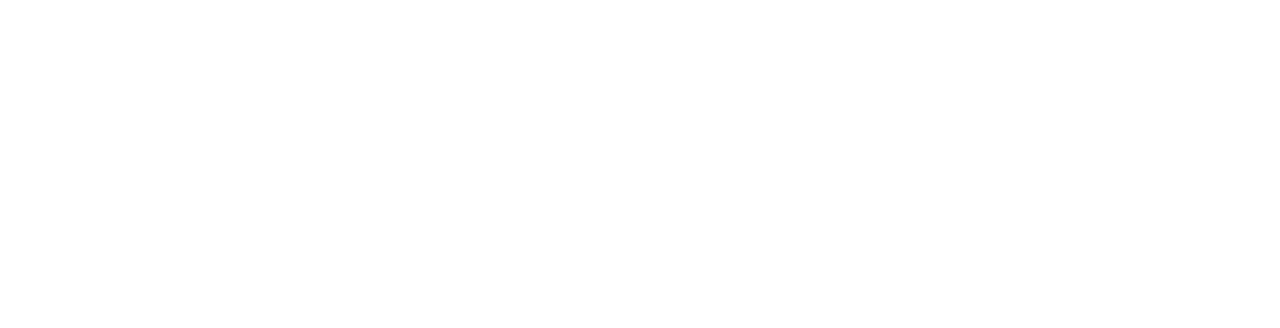
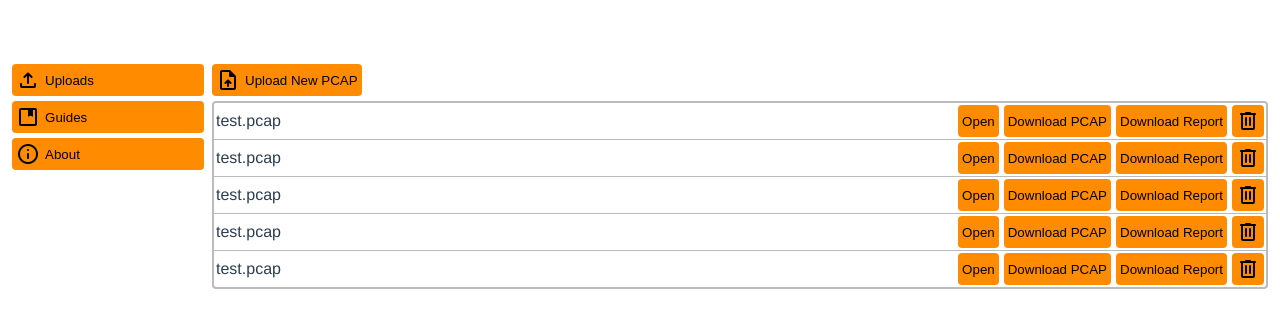
Before and after one commit to DPUSEC/PCAP-Analyzer, a Vue app in the folder frontend/: page /dashboard in a window 1280 px wide. Before the commit this address had no page. Shown: the top 328 px of the page. Built offline with nearby package versions, Linux system fonts and the light colour scheme.

Commit message:
Feat: Core of dashboard

```diff
--- /dev/null
+++ b/frontend/src/components/DashboardPage.vue
@@ -0,0 +1,146 @@
+<template>
+    <link rel="stylesheet" href="https://fonts.googleapis.com/css2?family=Material+Symbols+Rounded:opsz,wght,FILL,GRAD@20..48,100..700,0..1,-50..200">
+  <div class="dashboard" data-active-tab="uploads">
+    <div class="side-nav">
+        <button v-on:click="active_tab = 'uploads'">
+            <span class="material-symbols-rounded">upload</span>
+            Uploads
+        </button>
+        <button v-on:click="active_tab = 'guides'">
+            <span class="material-symbols-rounded">developer_guide</span>
+            Guides
+        </button>
+        <button v-on:click="active_tab = 'overview'" v-show="active_file != null">
+            <span class="material-symbols-rounded">overview</span>
+            Overview
+        </button>
+        <button v-on:click="active_tab = 'dns'" v-show="active_file != null">
+            <span class="material-symbols-rounded">dns</span>
+            DNS
+        </button>
+        <button v-on:click="active_tab = 'about'">
+            <span class="material-symbols-rounded">info</span>
+            About
+        </button>
+    </div>
+    <div class="tabs">
+        <div class="tab uploads" v-if="active_tab == 'uploads'">
+            <div>
+                <button>
+                    <span class="material-symbols-rounded">upload_file</span>
+                    Upload New PCAP
+                </button>
+            </div>
+            <div class="uploaded-file-list">
+                <div class="file" v-for="index in 5" :key="index"> <!-- Buradaki v-for, :key örnek olarak konulmuştur. -->
+                    <div class="properties">test.pcap</div>
+                    <div class="controls">
+                        <button v-on:click="active_file = {}">Open</button>
+                        <button>Download PCAP</button>
+                        <button>Download Report</button>
+                        <button><span class="material-symbols-rounded">delete</span></button>
+                    </div>
+                </div>
+            </div>
+        </div>
+        <div class="tab guides" v-if="active_tab == 'guides'">Place here guides</div>
+        <div class="tab dns" v-if="active_tab == 'overview'">
+            Overview
+        </div>
+        <div class="tab dns" v-if="active_tab == 'dns'">
+            DNS
+        </div>
+        <div class="tab dns" v-if="active_tab == 'about'">
+            <ul>
+                <h1>We're DPUSEC</h1>
+            </ul>
+        </div>
+    </div>
+  </div>
+</template>
+
+<script>
+export default {
+  name: 'DashboardPage',
+  methods: {},
+    data() {
+        return {
+            active_tab: "uploads",
+            active_file: null
+        }
+    }
+}
+</script>
+
+<style scoped>
+button {
+    padding: 4px;
+    background: darkorange;
+    border: none;
+    border-radius: 4px;
+    display: flex;
+    align-items: center;
+    justify-content: center;
+    gap: 5px;
+
+
+    &:hover {
+        background: orange;
+    }
+}
+
+.dashboard {
+    width: 100%;
+    display: flex;
+    flex-direction: row;
+    & > * {
+        padding: 4px;
+        box-sizing: border-box;
+    }
+
+    & .side-nav {
+        width: 200px;
+        gap: 5px;
+        display: flex;
+        flex-direction: column;
+
+        & button {
+            justify-content: flex-start;
+        }
+    }
+
+    & .tabs {
+        flex-grow: 1;
+
+        & .tab {
+            display: flex;
+            flex-direction: column;
+            gap: 5px;
+        }
+    }
+}
+
+.uploads {
+    & .uploaded-file-list {
+        border-radius: 4px;
+        border: 2px solid #0004;
+
+        & .file {
+            display: flex;
+            flex-direction: row;
+            justify-content: space-between;
+            padding: 2px;
+            align-items: center;
+
+            &:not(:last-child){
+                border-bottom: 1px solid #0004;
+            }
+
+            & .controls {
+                display: flex;
+                gap: 5px;
+            }
+        }
+    }
+}
+</style>
--- a/frontend/src/router/router.js
+++ b/frontend/src/router/router.js
@@ -5,6 +5,7 @@
 import LoginPage from '../components/LoginPage.vue'
 import SignupPage from '@/components/SignupPage.vue'
 import ForgotPasswordPage from '@/components/ForgotPasswordPage'
+import DashboardPage from '@/components/DashboardPage.vue'
 
 const routes = [
   {
@@ -26,6 +27,11 @@
     path: '/forgot-password',
     name: 'forgot-password',
     component: ForgotPasswordPage, // Şifre sıfırlama sayfasını buraya ekliyoruz
+  },
+  {
+    path: '/dashboard',
+    name: 'Dashboard',
+    component: DashboardPage,
   }
 ]
 
```
